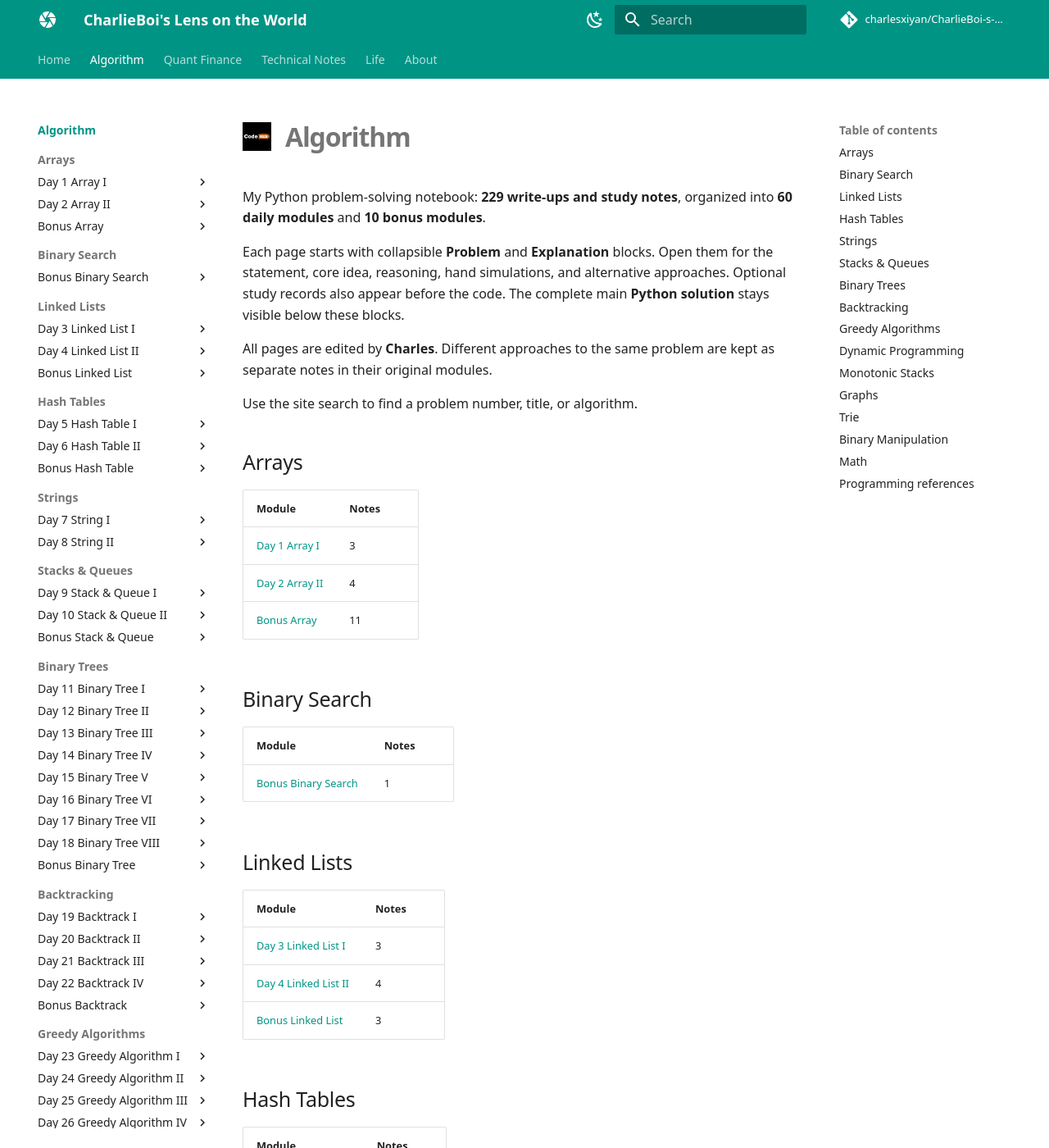
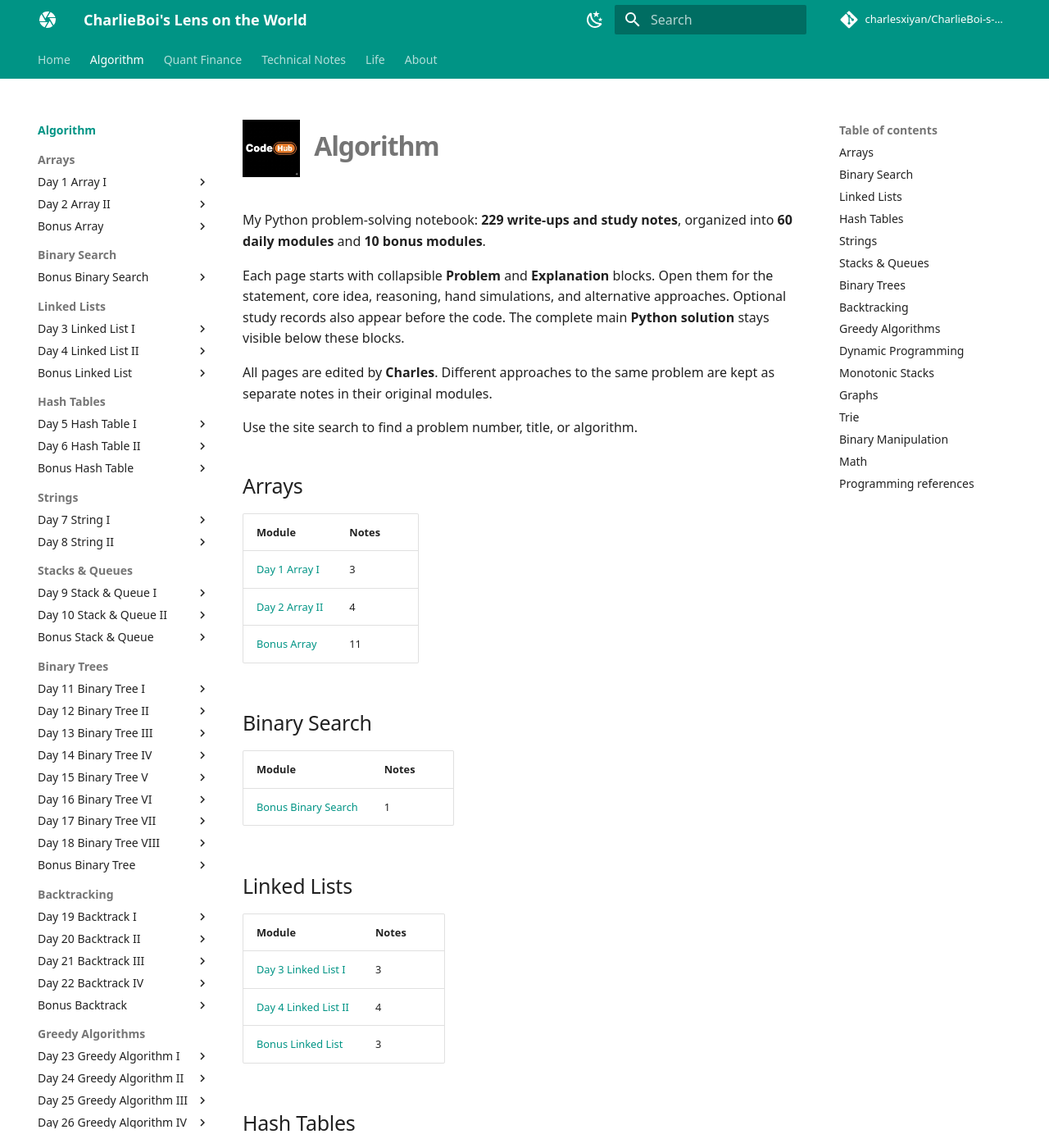
Before and after one commit to charlesxiyan/CharlieBoi-s-Lens-on-the-World, an MkDocs documentation site: the page built from docs/leetcode/index.md, in a window 1280 px wide and 1400 px high. Shown: the whole window at 82% size. Built offline with MkDocs 1.6.1 and Material for MkDocs 9.7.7, drawn with Linux system fonts in a browser that asks for light colours; comment, search, counter and statistics services are not loaded.

Commit message:
Double Algorithm and Quant Finance heading icon sizes

```diff
--- a/docs/stylesheets/extra.css
+++ b/docs/stylesheets/extra.css
@@ -45,8 +45,8 @@
   background: var(--md-accent-fg-color--transparent);
 }
 .md-typeset h1 .heading-icon {
-  height: 1.1em;
+  height: 2.2em;
   width: auto;
-  vertical-align: -0.15em;
+  vertical-align: middle;
   margin-right: 0.3em;
 }
```
